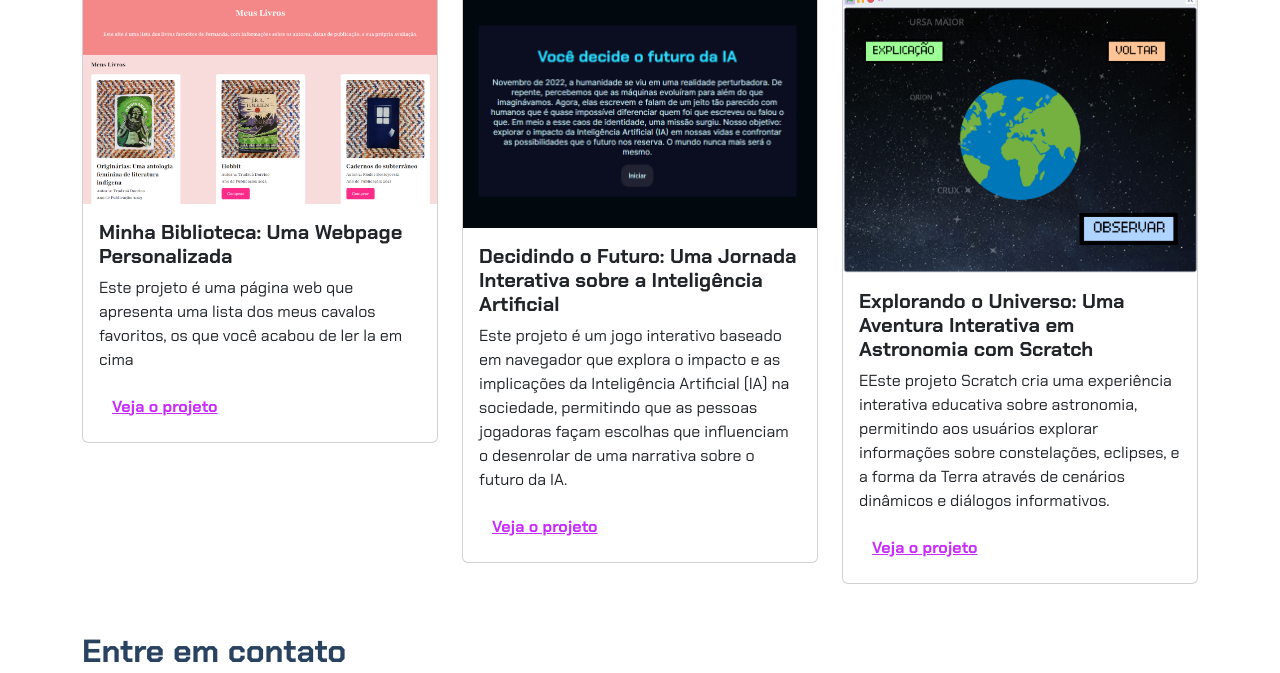
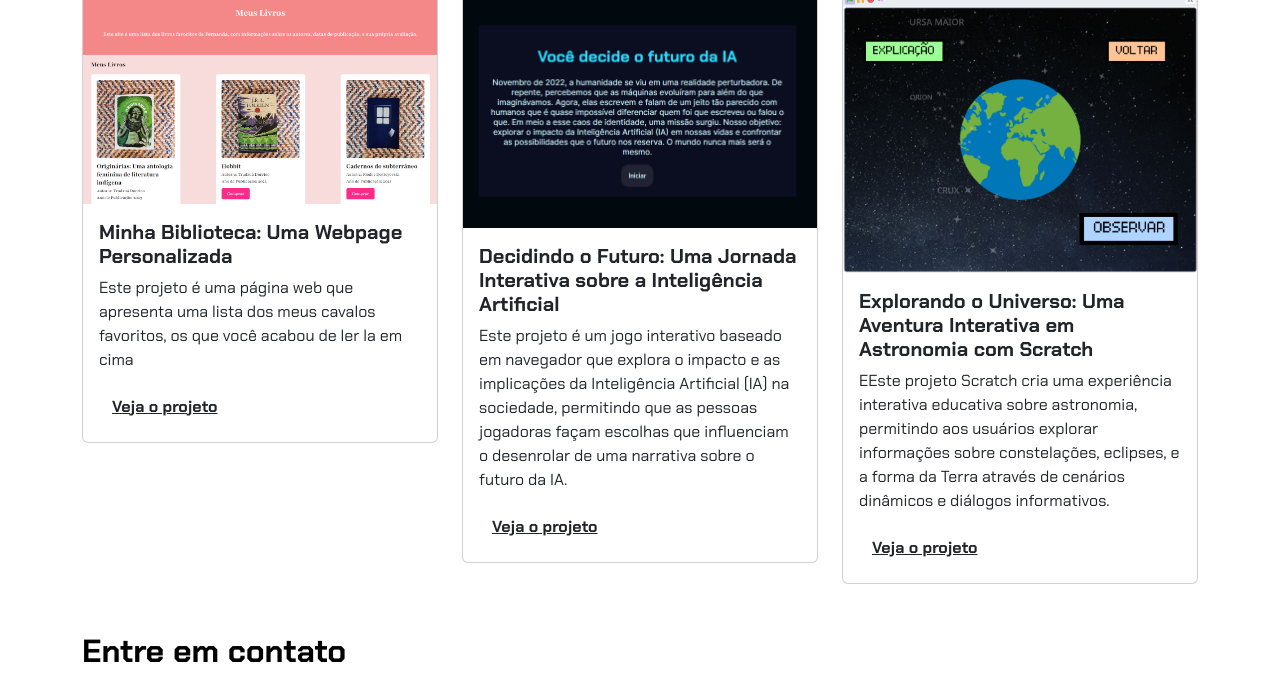
Before and after one commit to Luixzzin/mayron-da-silva-santos-junior, a plain HTML site: page index.html in a window 1280 px wide. Shown: the part 499-1172 px from the top of the page. Drawn offline with nearby package versions, Linux system fonts and the light colour scheme.

Commit message:
Update style.css

```diff
--- a/style.css
+++ b/style.css
@@ -1,9 +1,7 @@
 @import url('https://fonts.googleapis.com/css2?family=Chakra+Petch:ital,wght@0,300;0,400;0,500;0,600;0,700;1,300;1,400;1,500;1,600;1,700&display=swap');
 
 :root {
-    --cor-principal: #6E859F;
-    --cor-secundaria: #284260;
-    --cor-destaque: #C92BFC;
+    background: <img src="https://img.freepik.com/fotos-premium/cavalo-negro-galopando-na-costa-areia-velocidade-e-liberdade_543222-5371.jpg">
 }
 
 body {
```
